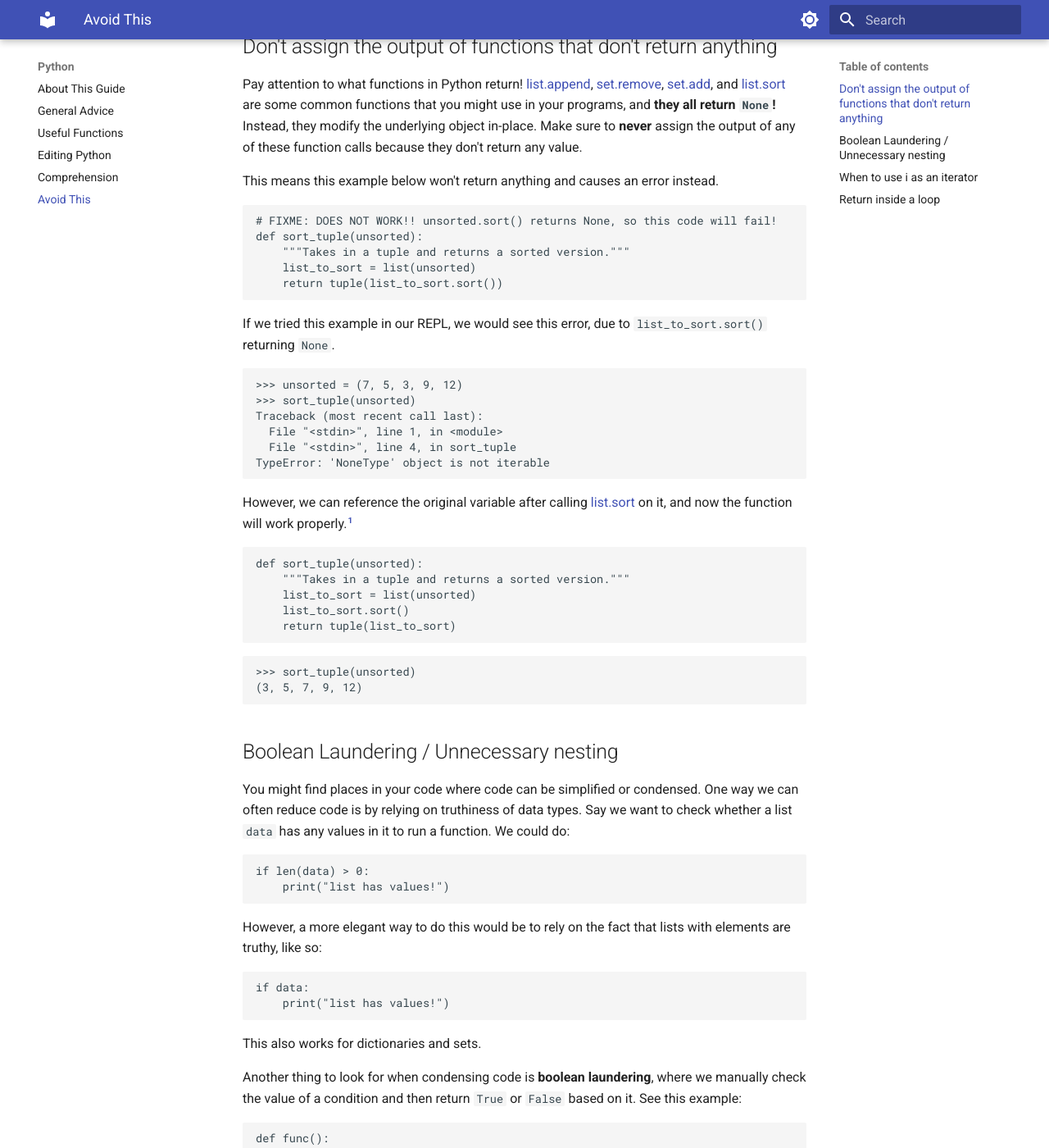
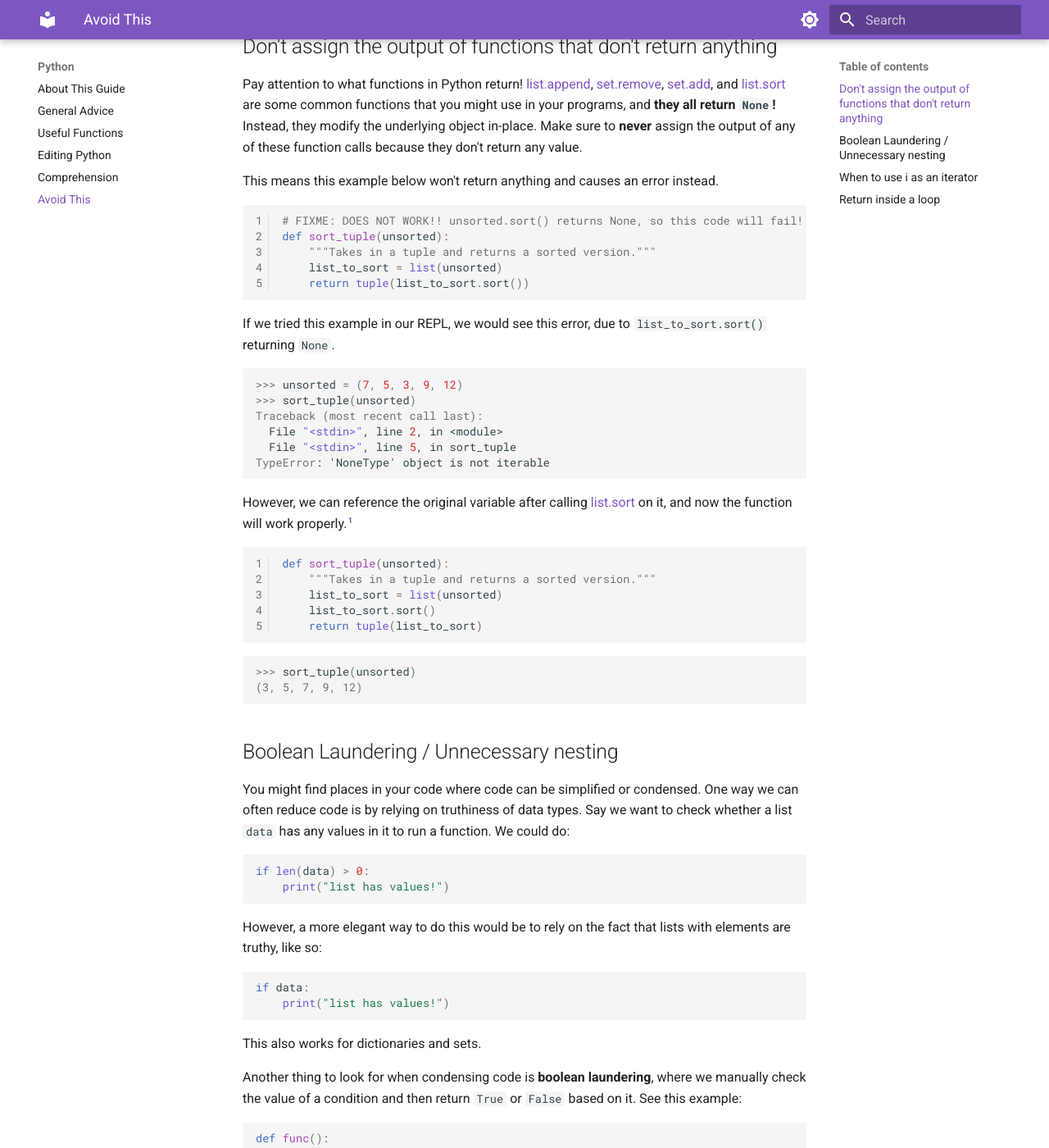
Before and after one commit to camtheman256/pages, an MkDocs documentation site: the page built from docs/python/05_avoid.md, in a window 1280 px wide and 1400 px high, scrolled down 280 px. Shown: the whole window at 82% size. Built offline with MkDocs 1.6.1 and Material for MkDocs 9.7.7, drawn with Linux system fonts in a browser that asks for light colours; some of the changed text lies outside the part shown.

Commit message:
code samples

````diff
--- a/docs/python/05_avoid.md
+++ b/docs/python/05_avoid.md
@@ -13,7 +13,7 @@ function calls because they don't return any value.
 
 This means this example below won't return anything and causes an error instead.
 
-```python
+```python linenums="1"
 # FIXME: DOES NOT WORK!! unsorted.sort() returns None, so this code will fail!
 def sort_tuple(unsorted):
     """Takes in a tuple and returns a sorted version."""
@@ -24,19 +24,19 @@ def sort_tuple(unsorted):
 If we tried this example in our REPL, we would see this error, due to
 `list_to_sort.sort()` returning `None`.
 
-```python
+```pycon
 >>> unsorted = (7, 5, 3, 9, 12)
 >>> sort_tuple(unsorted)
 Traceback (most recent call last):
-  File "<stdin>", line 1, in <module>
-  File "<stdin>", line 4, in sort_tuple
+  File "<stdin>", line 2, in <module>
+  File "<stdin>", line 5, in sort_tuple
 TypeError: 'NoneType' object is not iterable
 ```
 
 However, we can reference the original variable after calling [list.sort] on it,
 and now the function will work properly.[^sort]
 
-```python
+```python linenums="1"
 def sort_tuple(unsorted):
     """Takes in a tuple and returns a sorted version."""
     list_to_sort = list(unsorted)
@@ -44,7 +44,7 @@ def sort_tuple(unsorted):
     return tuple(list_to_sort)
 ```
 
-```python
+```pycon
 >>> sort_tuple(unsorted)
 (3, 5, 7, 9, 12)
 ```
@@ -160,7 +161,7 @@ attention to how indented lines of code are.
 Say we create a function to increment a counter, and we want to return the last
 value.
 
-```python
+```python linenums="1"
 def count(n):
     counter = 0
     while counter < n:
@@ -168,13 +169,13 @@ def count(n):
         return counter  # Wrong indentation level!! Returns immediately.
 ```
 
-Because of how it's indented, the return statement is _inside_ the while loop.
-This means that the function will return on the first iteration of the while
-loop, preventing the loop from continuing. Without changing any code, we can
-change the indentation level of the last line to make it return after the loop
-is finished.
+Because of how it's indented, the return statement on line 5 is _inside_ the
+while loop. This means that the function will return on the first iteration of
+the while loop, preventing the loop from continuing. Without changing any code,
+we can change the indentation level of the last line to make it return after the
+loop is finished.
 
-```python
+```python linenums="1"
 def count(n):
     counter = 0
     while counter < n:
--- a/mkdocs.yml
+++ b/mkdocs.yml
@@ -8,12 +8,14 @@ theme:
   palette:
     - media: "(prefers-color-scheme: light)"
       scheme: default
+      primary: "deep purple"
       toggle:
         icon: material/brightness-7
         name: Switch to dark mode
 
     - media: "(prefers-color-scheme: dark)"
       scheme: slate
+      primary: "light blue"
       toggle:
         icon: material/brightness-4
         name: Switch to system preference
@@ -22,3 +24,5 @@ markdown_extensions:
   - toc:
       permalink: true
   - footnotes
+  - pymdownx.highlight
+  - pymdownx.superfences
````
Also changed, not shown: other parts of docs/python/05_avoid.md (+1 -0 lines), docs/python/02_functions.md (+36 -36 lines), docs/python/03_editing.md (+5 -5 lines), docs/python/04_comprehensions.md (+7 -7 lines), docs/python/index.md (+9 -0 lines).
